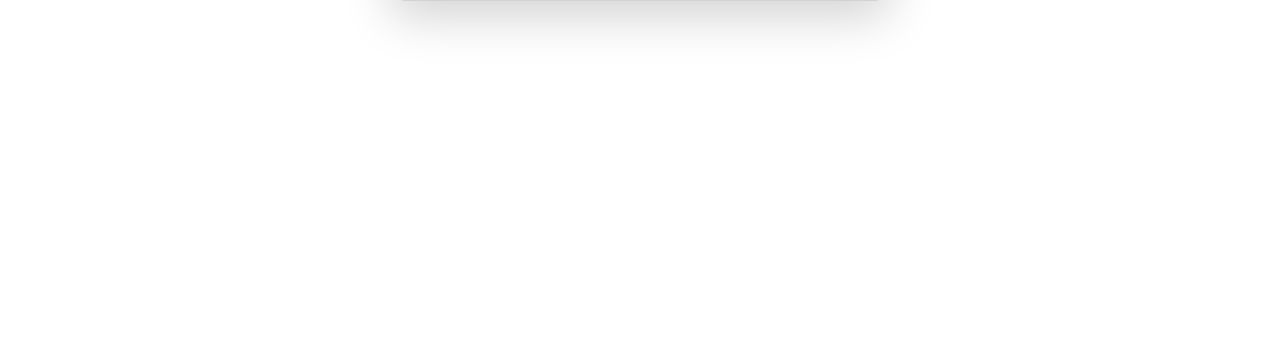
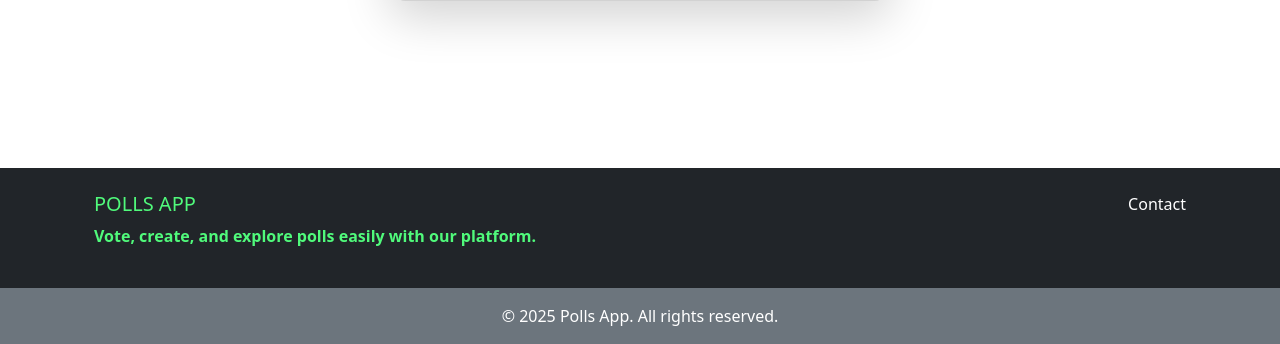
Before and after one commit to amahadnejad/Polls_App, a Django app: page /poll/new/ in a window 1280 px wide. Shown: the part 760-1104 px from the top of the page. Before the commit the page ends 790 px from the top, so only its background shows below. Run offline with Django 5.2, Linux system fonts and the light colour scheme; a user stored in the database is signed in; some libraries are stand-ins or nearby versions.

Commit message:
Add Footer To _base.html Template

```diff
--- a/templates/_base.html
+++ b/templates/_base.html
@@ -31,7 +31,8 @@
                        style="color: #50fa7b; font-weight: bold;">Polls</a>
                 </li>
                 <li class="nav-item">
-                    <a class="nav-link" href="{% url 'poll_create' %}" style="color: #50fa7b; font-weight: bold;">New Poll</a>
+                    <a class="nav-link" href="{% url 'poll_create' %}" style="color: #50fa7b; font-weight: bold;">New
+                        Poll</a>
                 </li>
             </ul>
 
@@ -74,6 +75,25 @@
     {% block content %}{% endblock content %}
 </div>
 
+<!-- Footer -->
+<footer class="text-center text-lg-start bg-dark text-white mt-5">
+    <div class="container p-4">
+        <div class="row">
+            <div class="col-md-6" style="color: #50fa7b; font-weight: bold;">
+                <h5 class="text-uppercase">Polls App</h5>
+                <p>Vote, create, and explore polls easily with our platform.</p>
+            </div>
+            <div class="col-md-6 text-md-end">
+                <a href="https://github.com/amahadnejad" class="text-white text-decoration-none">Contact</a>
+            </div>
+        </div>
+    </div>
+    <div class="text-center p-3 bg-secondary" >
+        © 2025 Polls App. All rights reserved.
+    </div>
+</footer>
+
+
 <!-- Bootstrap JS -->
 <script src="https://cdn.jsdelivr.net/npm/bootstrap@5.3.3/dist/js/bootstrap.bundle.min.js"
         integrity="sha384-YvpcrYf0tY3lHB60NNkmXc5s9fDVZLESaAA55NDzOxhy9GkcIdslK1eN7N6jIeHz"
```
